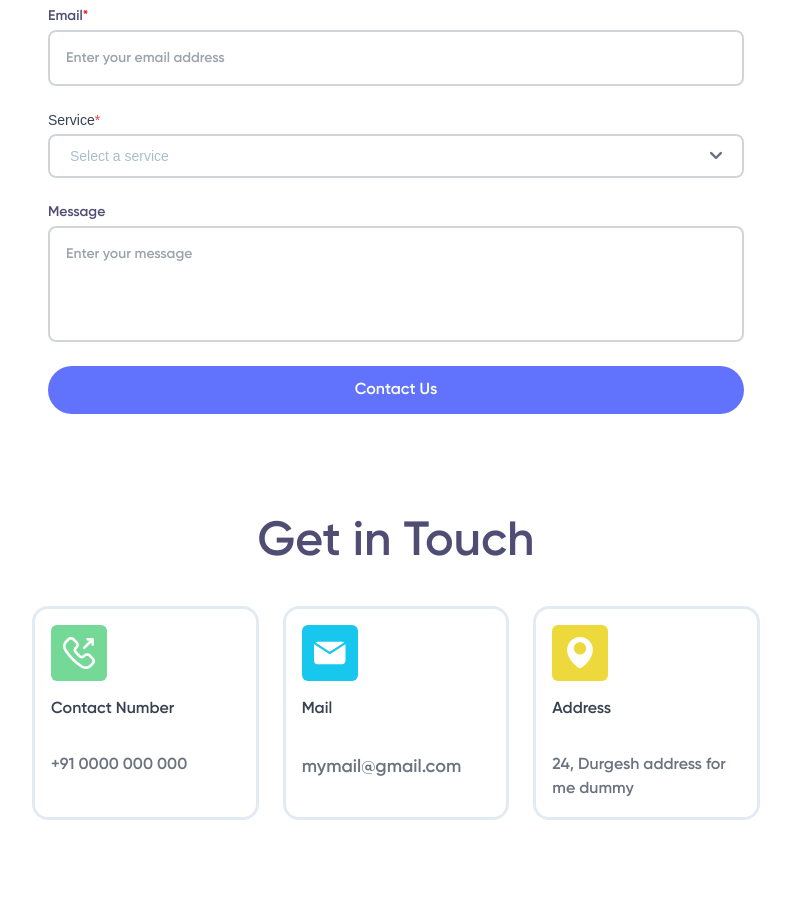
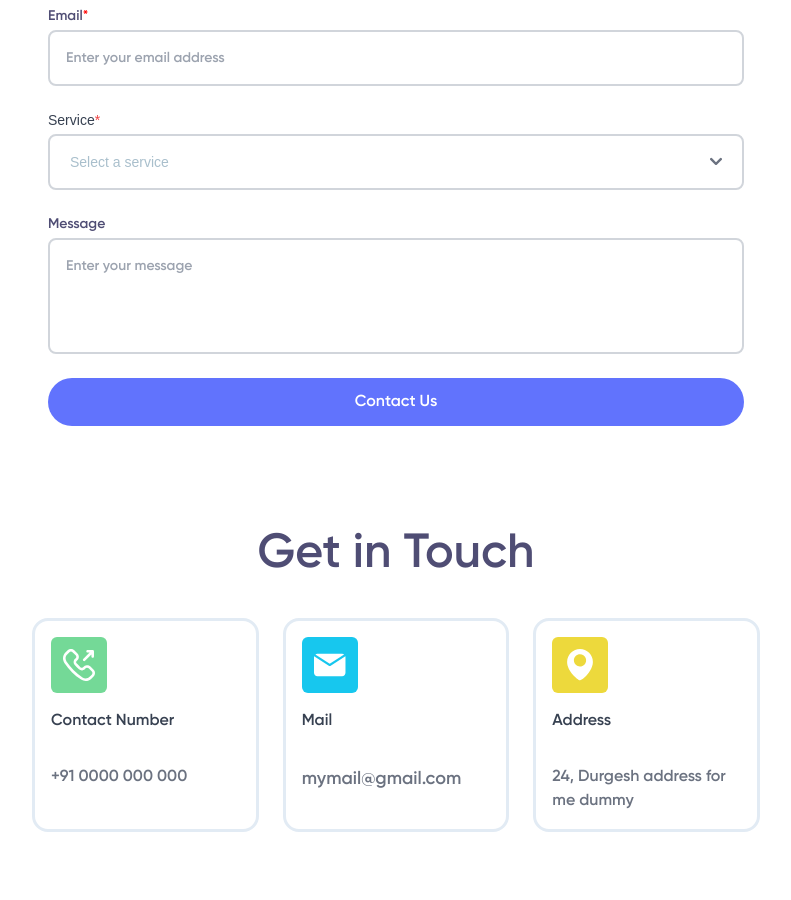
Before and after one commit to rushikeshbhand/gca, a Next.js app: page /components/contact-us in a window 1280 px wide. Shown: the part 820-1720 px from the top of the page, without its empty margins (244-1035 px from the left). Built offline with nearby package versions, Linux system fonts and the light colour scheme.

Commit message:
add py-4 for dropdown in contact us form

```diff
--- a/src/app/components/contact-us-form/page.js
+++ b/src/app/components/contact-us-form/page.js
@@ -110,7 +110,7 @@ export default function ContactUsForm() {
             type="button"
             id="dropdownToggle"
             onClick={toggleDropdown}
-            className="px-5 py-2.5 text-[#A9BFCC] text-sm bg-white hover:bg-gray-50 flex justify-between items-center mt-1 remove-outline p-4 w-full rounded-lg border-2 border-gray-300 focus:border-blue-500 focus:ring-blue-500 transition duration-150 ease-in-out sm:text-sm"
+            className="px-5 py-4 text-[#A9BFCC] text-sm bg-white hover:bg-gray-50 flex justify-between items-center mt-1 remove-outline p-4 w-full rounded-lg border-2 border-gray-300 focus:border-blue-500 focus:ring-blue-500 transition duration-150 ease-in-out sm:text-sm"
           >
             <span>{selectedService.current}</span>
             <svg
```
